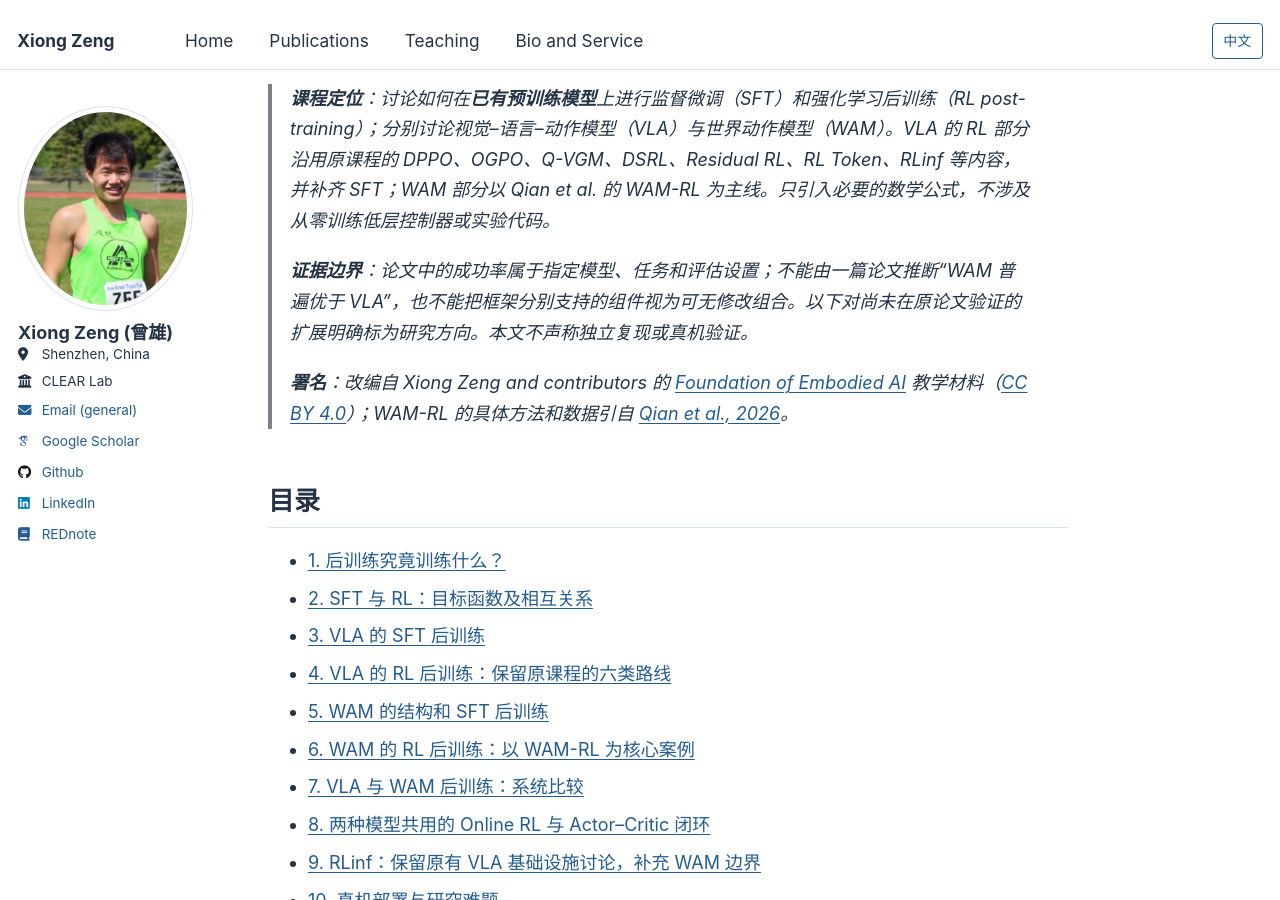
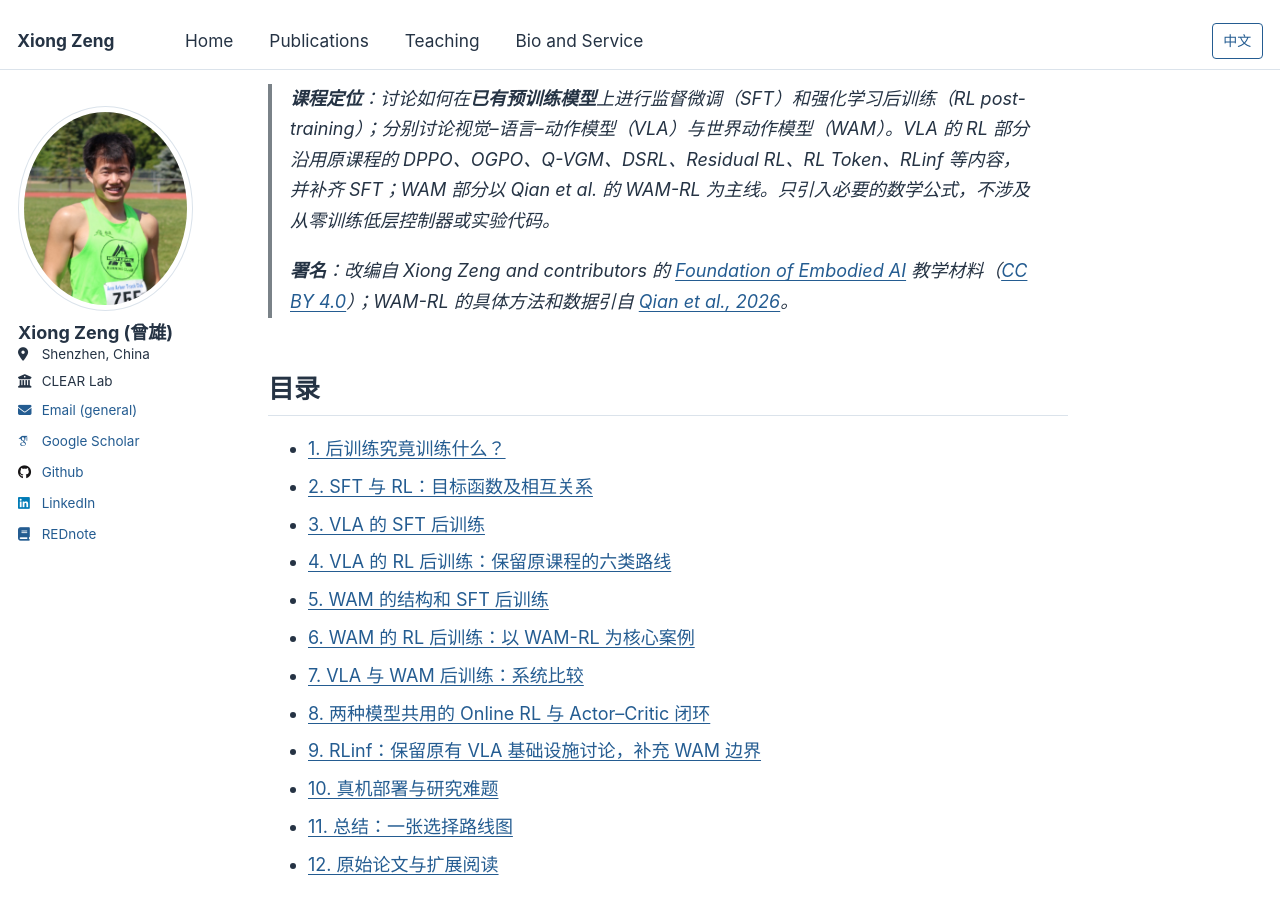
Before and after one commit to zengxiong111/zengxiong.github.io, a Jekyll site: the page built from files/RL_Post_Training_ZH.md, in a window 1280 px wide and 900 px high, scrolled down 370 px. Built offline with Jekyll 4.4.1, drawn with Linux system fonts in a browser that asks for light colours; some web fonts are replaced; our own code applies the rules of GitHub Pages for plain Markdown files.

```diff
--- a/files/RL_Post_Training_ZH.md
+++ b/files/RL_Post_Training_ZH.md
@@ -14,7 +14,6 @@
 
 > **课程定位**：讨论如何在**已有预训练模型**上进行监督微调（SFT）和强化学习后训练（RL post-training）；分别讨论视觉–语言–动作模型（VLA）与世界动作模型（WAM）。VLA 的 RL 部分沿用原课程的 DPPO、OGPO、Q-VGM、DSRL、Residual RL、RL Token、RLinf 等内容，并补齐 SFT；WAM 部分以 Qian et al. 的 WAM-RL 为主线。只引入必要的数学公式，不涉及从零训练低层控制器或实验代码。
 >
-> **证据边界**：论文中的成功率属于指定模型、任务和评估设置；不能由一篇论文推断“WAM 普遍优于 VLA”，也不能把框架分别支持的组件视为可无修改组合。以下对尚未在原论文验证的扩展明确标为研究方向。本文不声称独立复现或真机验证。
 >
 > **署名**：改编自 Xiong Zeng and contributors 的 [Foundation of Embodied AI](https://github.com/zengxiong111/Foundation_of_Embodied_AI) 教学材料（[CC BY 4.0](https://creativecommons.org/licenses/by/4.0/)）；WAM-RL 的具体方法和数据引自 [Qian et al., 2026](https://arxiv.org/abs/2606.17906)。
 
```
Also changed, not shown: files/RL_Post_Training_EN.md (+0 -1 lines), 2 other files.
